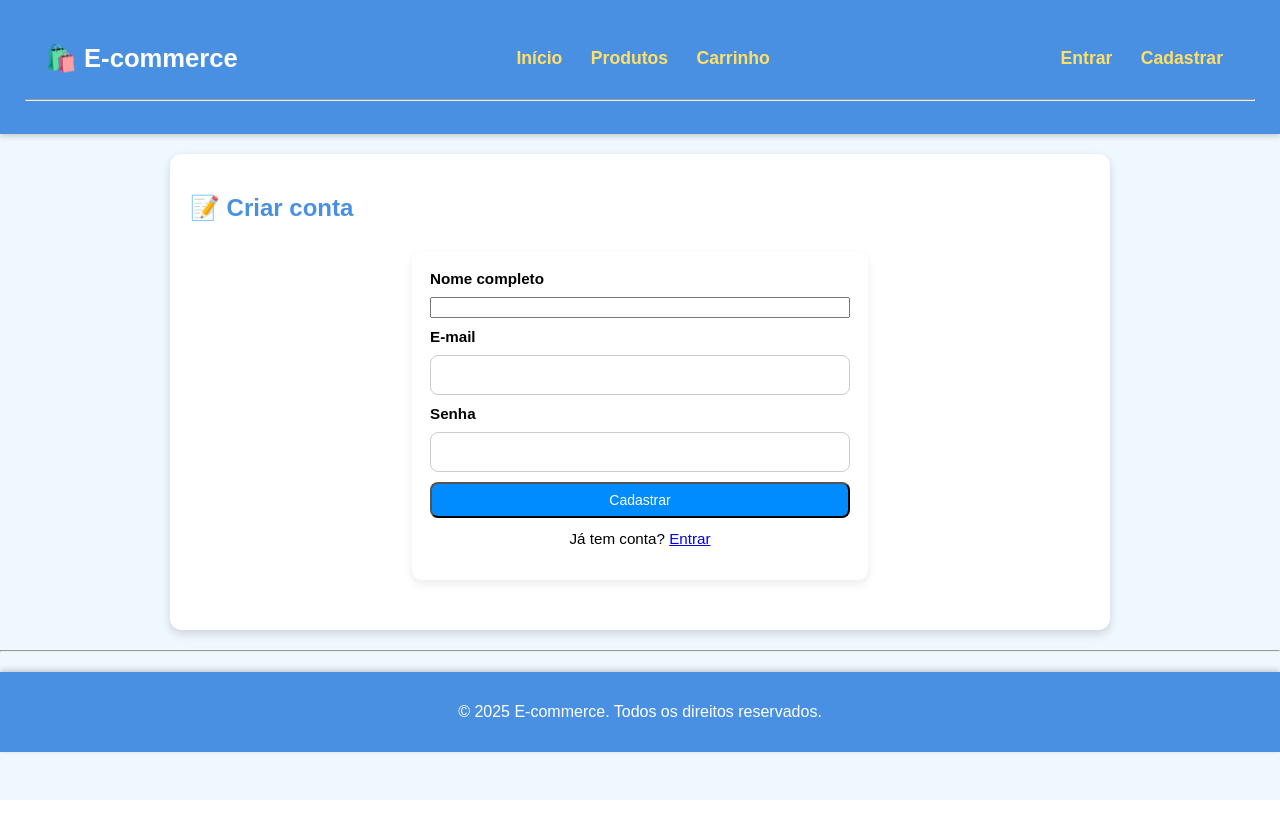
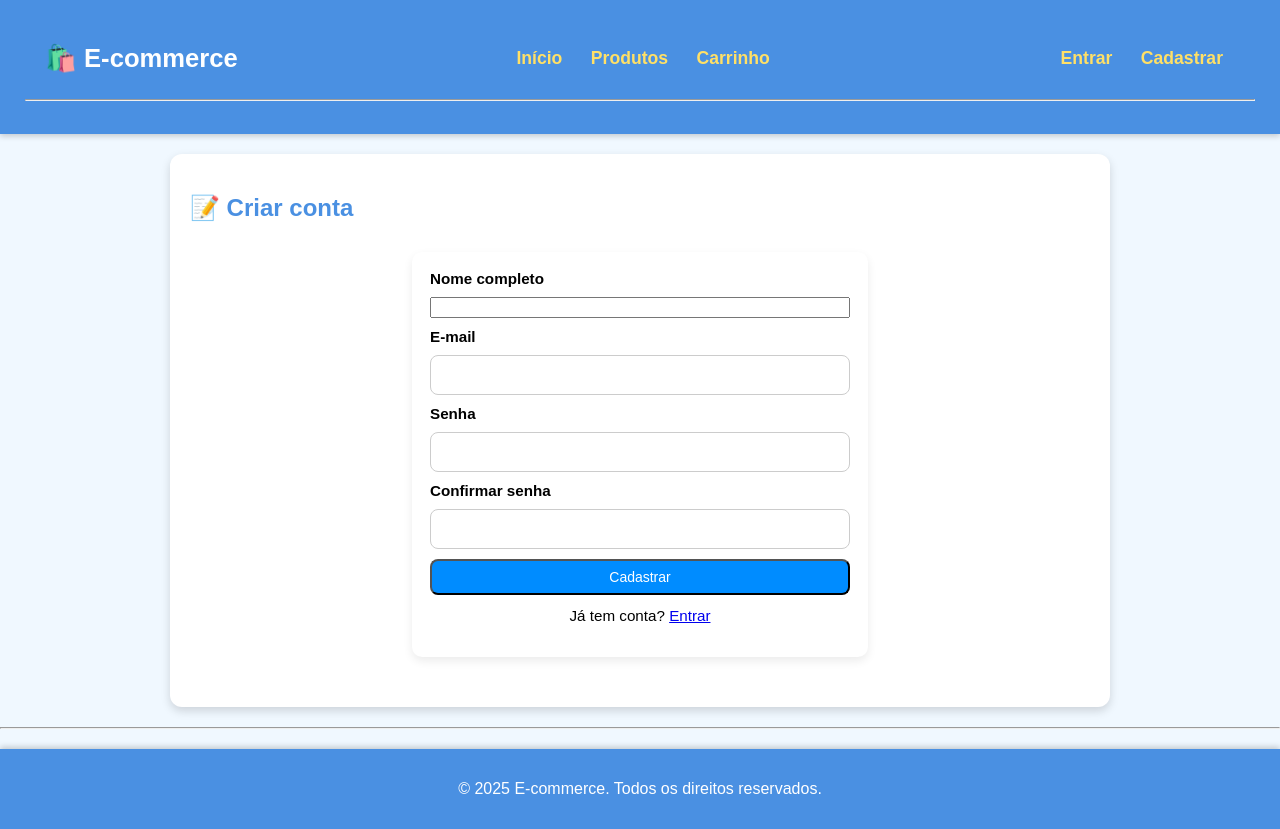
Before and after one commit to walterlimtrajano/trabalho-de-php, a PHP site: page /admin/cadastrar.php in a window 1280 px wide. Before the commit the page ends 800 px from the top, so only its background shows below. Run offline with PHP 8.4, Linux system fonts and the light colour scheme.

Commit message:
feat: adicionei as fotos aos produtos e ajustei rotas de imagens
- Movido carregamento de imagens de ../uploads/ para ../assets/img/
- Atualizado cards de produtos, página de detalhes e carrinho
- Ajustado campos e validações nos formulários de login/cadastro
- Adicionados alertas visuais (alert-box) e animações
- Melhorias gerais de organização no código

```diff
--- a/ecommerce/admin/cadastrar.php
+++ b/ecommerce/admin/cadastrar.php
@@ -36,16 +36,20 @@ if ($_SERVER["REQUEST_METHOD"] === "POST") {
     <h2>📝 Criar conta</h2>
 
     <section class="auth-section">
-        <form class="auth-form" method="POST">
+
+        <form class="auth-form" method="POST" onsubmit="return validarCadastro()">
 
             <label>Nome completo</label>
-            <input type="text" name="nome" required>
+            <input type="text" name="nome" id="nome" required>
 
             <label>E-mail</label>
-            <input type="email" name="email" required>
+            <input type="email" name="email" id="email" required>
 
             <label>Senha</label>
-            <input type="password" name="senha" required>
+            <input type="password" name="senha" id="senha" required>
+
+            <label>Confirmar senha</label>
+            <input type="password" id="confirmar" required>
 
             <button class="btn" type="submit">Cadastrar</button>
         </form>
@@ -57,3 +61,5 @@ if ($_SERVER["REQUEST_METHOD"] === "POST") {
 </main>
 
 <?php include '../includes/footer.php'; ?>
+
+<script src="../assets/js/validacao.js"></script>
--- a/ecommerce/assets/css/style.css
+++ b/ecommerce/assets/css/style.css
@@ -204,3 +204,42 @@ footer {
     font-size: 0.95rem;
     text-align: center;
 }
+
+#alert-container {
+    position: fixed;
+    top: 20px;
+    right: 20px;
+    z-index: 9999;
+}
+
+.alert-box {
+    background: #4caf50;
+    color: white;
+    padding: 14px 20px;
+    border-radius: 10px;
+    margin-bottom: 10px;
+    min-width: 250px;
+    box-shadow: 0 3px 10px rgba(0,0,0,0.2);
+    font-weight: bold;
+    opacity: 0;
+    transform: translateX(50px);
+    animation: slideIn 0.4s forwards;
+}
+
+.alert-error {
+    background: #e63946;
+}
+
+@keyframes slideIn {
+    to {
+        opacity: 1;
+        transform: translateX(0);
+    }
+}
+
+@keyframes fadeOut {
+    to {
+        opacity: 0;
+        transform: translateX(50px);
+    }
+}
--- /dev/null
+++ b/ecommerce/assets/js/validacao.js
@@ -0,0 +1,69 @@
+function validarCadastro() {
+    const nome = document.getElementById("nome");
+    const email = document.getElementById("email");
+    const senha = document.getElementById("senha");
+    const confirmar = document.getElementById("confirmar");
+
+    if (
+        nome.value.trim() === "" ||
+        email.value.trim() === "" ||
+        senha.value.trim() === "" ||
+        confirmar.value.trim() === ""
+    ) {
+        alert("Preencha todos os campos!");
+        return false;
+    }
+
+    if (!email.value.includes("@")) {
+        alert("Digite um e-mail válido.");
+        return false;
+    }
+
+    if (senha.value.length < 6) {
+        alert("A senha deve ter pelo menos 6 caracteres.");
+        return false;
+    }
+
+    if (senha.value !== confirmar.value) {
+        alert("As senhas não coincidem.");
+        return false;
+    }
+
+    return true;
+}
+
+function validarLogin() {
+    const email = document.getElementById("email");
+    const senha = document.getElementById("senha");
+
+    if (email.value.trim() === "" || senha.value.trim() === "") {
+        alert("Preencha todos os campos!");
+        return false;
+    }
+
+    if (!email.value.includes("@")) {
+        alert("Digite um e-mail válido.");
+        return false;
+    }
+
+    return true;
+}
+
+function showAlert(message, type = "success") {
+    const container = document.getElementById("alert-container");
+
+    const alert = document.createElement("div");
+    alert.classList.add("alert-box");
+
+    if (type === "error") {
+        alert.classList.add("alert-error");
+    }
+
+    alert.textContent = message;
+    container.appendChild(alert);
+
+    setTimeout(() => {
+        alert.style.animation = "fadeOut 0.4s forwards";
+        setTimeout(() => alert.remove(), 400);
+    }, 3000);
+}
--- a/ecommerce/carrinho/visualizar.php
+++ b/ecommerce/carrinho/visualizar.php
@@ -58,7 +58,7 @@ $totalGeral = 0;
         ?>
         <div class="produto-card">
             <?php if (!empty($row['imagem'])): ?>
-                <img src="../uploads/<?= htmlspecialchars($row['imagem']) ?>" alt="">
+                <img src="../assets/img/<?= htmlspecialchars($row['imagem']) ?>" alt="">
             <?php else: ?>
                 <img src="../assets/img/placeholder.png" alt="">
             <?php endif; ?>
--- a/ecommerce/includes/header.php
+++ b/ecommerce/includes/header.php
@@ -12,6 +12,8 @@
     <link rel="stylesheet" href="/trabalho-de-php/ecommerce/assets/css/style.css">
 </head>
 <body>
+
+<div id="alert-container"></div>
 
 <header class="site-header">
     <div class="header-inner">
--- a/ecommerce/produtos/detalhes.php
+++ b/ecommerce/produtos/detalhes.php
@@ -25,7 +25,7 @@ $produto = $result->fetch_assoc();
 <h2><?= htmlspecialchars($produto['nome']) ?></h2>
 
 <?php if (!empty($produto['imagem'])): ?>
-    <img src="../uploads/<?= htmlspecialchars($produto['imagem']) ?>"
+    <img src="../assets/img/<?= htmlspecialchars($produto['imagem']) ?>"
          alt="<?= htmlspecialchars($produto['nome']) ?>"
          style="width:300px;height:300px;object-fit:cover;">
 <?php endif; ?>
--- a/ecommerce/produtos/listar.php
+++ b/ecommerce/produtos/listar.php
@@ -76,7 +76,7 @@ $total  = $result->num_rows;
 <?php while($row = $result->fetch_assoc()): ?>
     <div class="produto-card">
 
-        <img src="../uploads/<?= $row['imagem'] ?>" alt="<?= $row['nome'] ?>">
+        <img src="../assets/img/<?= $row['imagem'] ?>" alt="<?= $row['nome'] ?>">
 
         <h3><?= htmlspecialchars($row['nome']) ?></h3>
 
```
Also changed, not shown: ecommerce/admin/login.php (+5 -3 lines), ecommerce/assets/img/calca_jeans.png (added), ecommerce/assets/img/camisa_polo.png (added), ecommerce/assets/img/camiseta_esportiva.jpg (added), ecommerce/assets/img/fone_bluetooth.jpg (added), ecommerce/assets/img/jaqueta_couro.jpg (added), ecommerce/assets/img/mochila_escolar.jpg (added), ecommerce/assets/img/oculos_sol.jpg (added), ecommerce/assets/img/relogio_digital.png (added), ecommerce/assets/img/smartphone_128gb.jpg (added), ecommerce/assets/img/tenis_esportivo.png (added).
